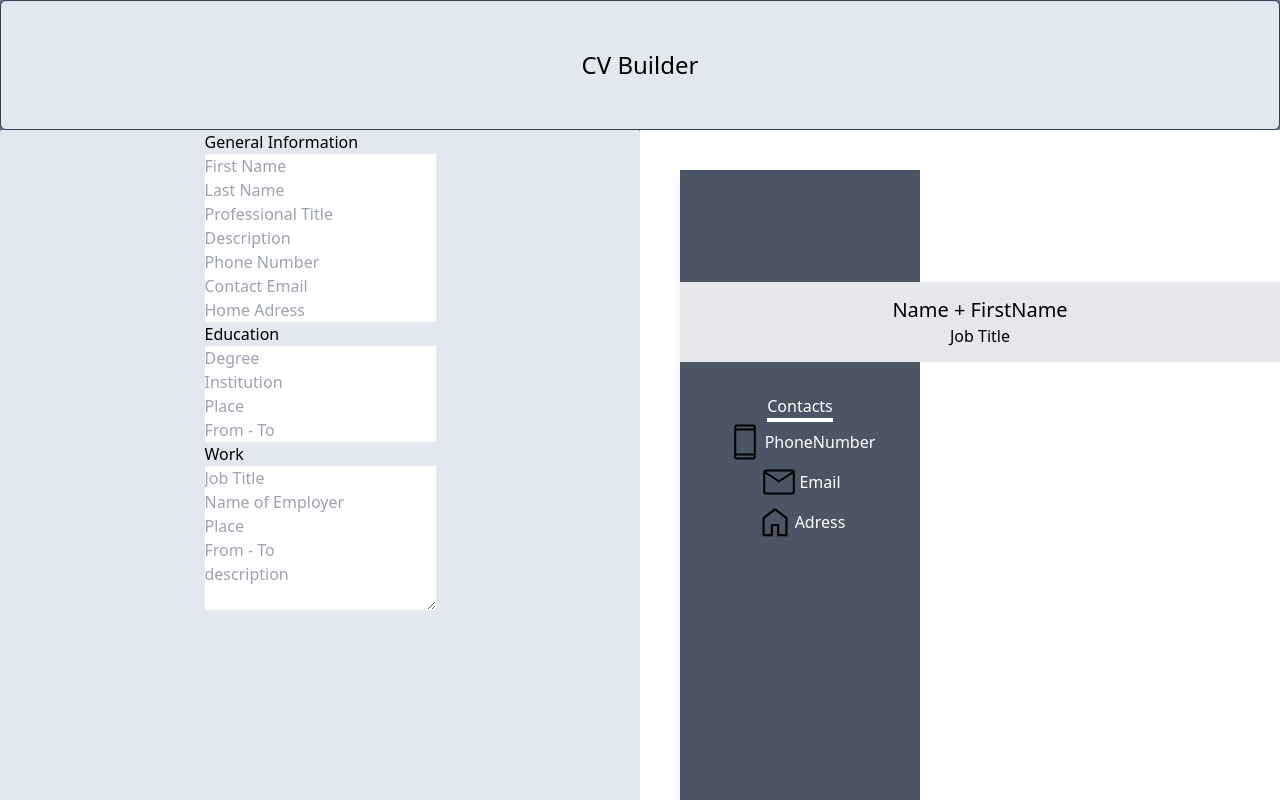
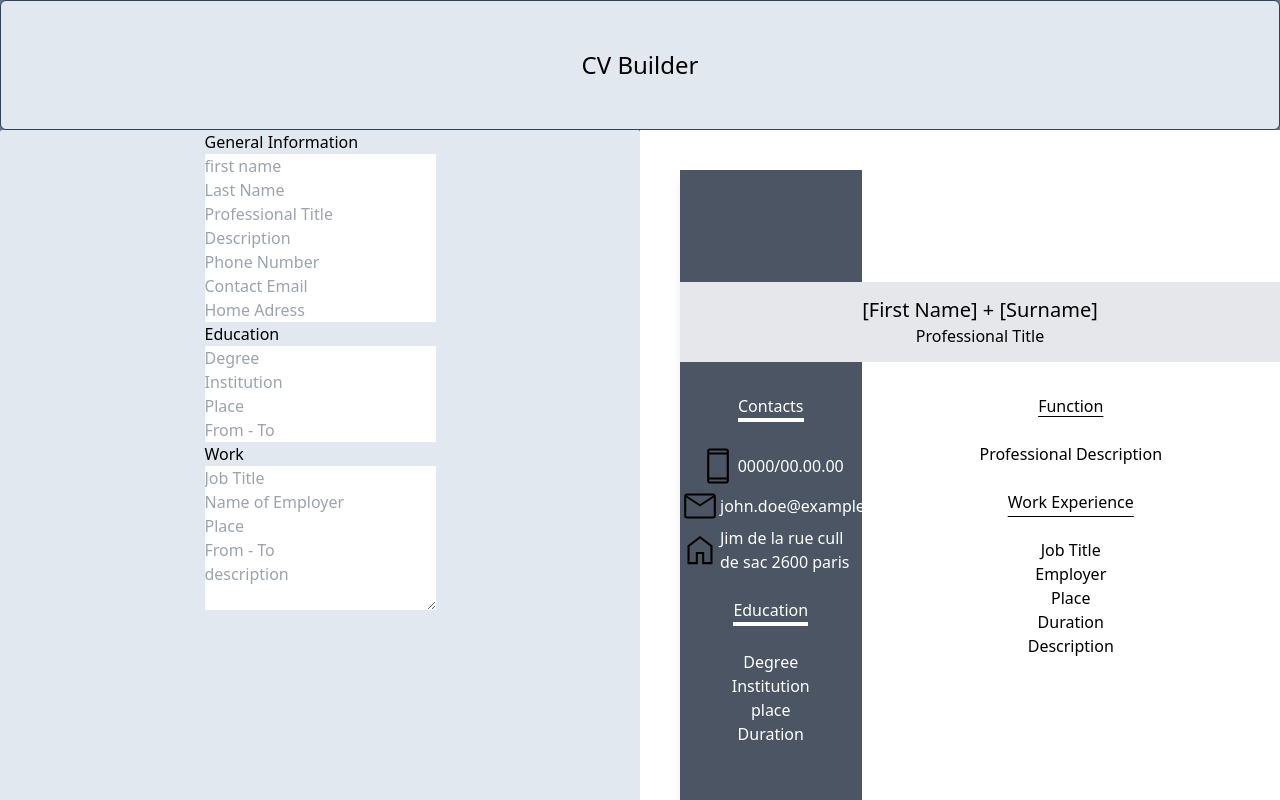
Before and after one commit to bdaneels/odin-cv, a React (Vite) app: page / in a window 1280 px wide. Shown: the top 800 px of the page. Built offline with nearby package versions, Linux system fonts and the light colour scheme.

Commit message:
add state to general info

```diff
--- a/src/App.jsx
+++ b/src/App.jsx
@@ -1,22 +1,56 @@
+import { useState } from "react";
 import "./App.css";
 import Header from "./components/header";
 import LeftPanel from "./components/leftpanel";
 import RightPanel from "./components/rightpanel";
 
 function App() {
+const [firstName, setFirstName] = useState('')
+const [lastName, setLastName] = useState('')
+const [profTitle, setProfTitle] = useState('')
+const [profDescription, setProfDescription] = useState('')
+const [phoneNumber, setPhoneNumber] = useState('')
+const [email, setEmail] = useState('')
+const [homeAdress, setHomeAdress] = useState('')
+
+
+
+
+
+
+
+
   return (
     <div className="flex flex-col bg-slate-500 h-screen w-screen justify-start">
-      <Header />
+      <Header  />
       <div className="flex w-full h-full">
-        <LeftPanel />
-        <RightPanel />
+        <LeftPanel
+        firstName = {firstName}
+        handleFirstName = {setFirstName}
+        lastName={lastName}
+        handleLastName={setLastName}
+        profTitle= {profTitle}
+        handleProfTitle={setProfTitle}
+        profDescription= {profDescription}
+        handleProfDescription={setProfDescription}
+        phoneNumber= {phoneNumber}
+        hanldePhoneNumber = {setPhoneNumber}
+        email={email}
+        handleEmail={setEmail}
+        homeAdress={homeAdress}
+        hanldeHomeAdress={setHomeAdress}
+
+        />
+        <RightPanel
+        firstName ={firstName}
+        lastName={lastName}
+        profTitle= {profTitle}
+        profDescription= {profDescription}
+        phoneNumber= {phoneNumber}
+        email={email}
+        homeAdress={homeAdress}
+        />
       </div>
-      {
-        //header
-        //div left to right
-        //form div
-        //cv div
-      }
     </div>
   );
 }
--- a/src/components/left/general.jsx
+++ b/src/components/left/general.jsx
@@ -1,16 +1,17 @@
 import "/src/App.css";
 
-export default function GeneralCard() {
+export default function GeneralCard({homeAdress,
+  hanldeHomeAdress, email, handleEmail, firstName, handleFirstName, lastName, handleLastName,handleProfTitle, profTitle, profDescription, handleProfDescription, phoneNumber, hanldePhoneNumber}) {
   return (
     <div className="flex flex-col">
       <h2>General Information</h2>
-      <input placeholder="First Name" />
-      <input placeholder="Last Name" />
-      <input placeholder="Professional Title" />
-      <input placeholder="Description" />
-      <input placeholder="Phone Number" />
-      <input placeholder="Contact Email" />
-      <input placeholder="Home Adress" />
+      <input value={firstName} onChange={(e) => handleFirstName(e.target.value)} placeholder='first name' />
+      <input value={lastName} onChange={(e) => handleLastName(e.target.value)} placeholder="Last Name" />
+      <input value={profTitle} onChange={(e) => handleProfTitle(e.target.value)}placeholder="Professional Title" />
+      <input value={profDescription} onChange={(e) => handleProfDescription(e.target.value)} placeholder="Description" />
+      <input value={phoneNumber} onChange={(e) => hanldePhoneNumber(e.target.value)} placeholder="Phone Number" />
+      <input value={email} onChange={(e) => handleEmail(e.target.value)} placeholder="Contact Email" />
+      <input value= {homeAdress} onChange={(e) => hanldeHomeAdress(e.target.value)} placeholder="Home Adress" />
     </div>
   );
 }
--- a/src/components/leftpanel.jsx
+++ b/src/components/leftpanel.jsx
@@ -3,10 +3,19 @@ import EducationCard from "./left/education";
 import GeneralCard from "./left/general";
 import WorkCard from "./left/work";
 
-function LeftPanel() {
+function LeftPanel({firstName, handleFirstName,lastName,handleLastName,
+  profTitle, handleProfTitle, profDescription, handleProfDescription, phoneNumber, hanldePhoneNumber, email, handleEmail, homeAdress, hanldeHomeAdress}) {
   return (
     <div className="h-full w-1/2 bg-slate-200 rounded-sm flex flex-col justify-start items-center">
-      <GeneralCard />
+      <GeneralCard firstName = {firstName} handleFirstName={handleFirstName} lastName={lastName} handleLastName={handleLastName} profTitle= {profTitle}
+        handleProfTitle={handleProfTitle} handleProfDescription = {handleProfDescription} profDescription = {profDescription}
+        phoneNumber= {phoneNumber}
+        hanldePhoneNumber = {hanldePhoneNumber}
+        email={email}
+        handleEmail={handleEmail}
+        homeAdress={homeAdress}
+        hanldeHomeAdress={hanldeHomeAdress}
+        />
       <EducationCard />
       <WorkCard />
     </div>
--- a/src/components/right/cv-header.jsx
+++ b/src/components/right/cv-header.jsx
@@ -1,10 +1,11 @@
 import "/src/App.css";
 
-export default function CVHeader() {
+export default function CVHeader({firstName, lastName, profTitle}) {
   return (
     <div className="absolute top-28 bg-gray-200 w-full h-20 flex flex-col items-center justify-center ">
-      <h2 className="text-xl">Name + FirstName</h2>
-      <p>Job Title</p>
+      <h2 className="text-xl"> {firstName != ''? firstName : '[First Name] +'} {lastName != '' ? lastName : '[Surname]'}</h2>
+      <p>{profTitle != '' ? profTitle : 'Professional Title'}</p>
     </div>
   );
 }
+//
--- /dev/null
+++ b/src/components/right/cv-main.jsx
@@ -0,0 +1,15 @@
+import WorkExperience from './experience'
+import '/src/App.css'
+
+export default function CVPage ({profDescription}){
+    return(
+        <div className='pt-56 w-full h-full'>
+            <h2 className='text-center underline underline-offset-4 mb-6'>Function</h2>
+            <div className='flex flex-col items-center'>
+                <span> {profDescription ? profDescription : 'Professional Description'}</span>
+
+            </div>
+        <WorkExperience></WorkExperience>
+        </div>
+    )
+}
--- a/src/components/right/cv-sidebar.jsx
+++ b/src/components/right/cv-sidebar.jsx
@@ -1,21 +1,24 @@
+import Education from "./education";
 import "/src/App.css";
 
-export default function SideBar() {
+export default function SideBar({phoneNumber, email, homeAdress}) {
   return (
     <div className="bg-gray-600 h-full w-2/5 flex flex-col text-white items-center">
       <div className="border-b-4 border-white pt-56">Contacts</div>
-      <div className="flex items-center">
+      <div className="flex items-center pt-6">
         <img className="fill-white " src="/src/components/svg/phone.svg"></img>
-        <span>PhoneNumber</span>
+        <span>{phoneNumber? phoneNumber : '0000/00.00.00'}</span>
       </div>
       <div className="flex items-center">
         <img className="fill-white " src="/src/components/svg/mail.svg"></img>
-        <span>Email</span>
+        <span>{email? email: 'john.doe@example.com'}</span>
       </div>
       <div className="flex items-center">
         <img className="fill-white " src="/src/components/svg/home.svg"></img>
-        <span>Adress</span>
+        <span>{homeAdress? homeAdress: 'Jim de la rue cull de sac 2600 paris'}</span>
       </div>
+      <div className="border-b-4 border-white pt-6 mb-6">Education</div>
+      <Education/>
     </div>
   );
 }
--- /dev/null
+++ b/src/components/right/education.jsx
@@ -0,0 +1,14 @@
+import "/src/App.css"
+
+export default function Education(){
+
+    return (
+        <>
+        <h2>Degree </h2>
+        <span>Institution</span>
+        <span>place</span>
+        <span>Duration</span>
+        </>
+    )
+
+}
--- /dev/null
+++ b/src/components/right/experience.jsx
@@ -0,0 +1,18 @@
+import '/src/App.css'
+
+export default function WorkExperience(){
+    return (
+        <>
+        <h2 className='underline underline-offset-8 text-center py-6'>Work Experience</h2>
+        <div className='flex flex-col items-center'>
+            <span>Job Title</span>
+            <span>Employer</span>
+            <span>Place</span>
+            <span>Duration</span>
+            <span>Description</span>
+
+        </div>
+        </>
+
+    )
+}
--- a/src/components/rightpanel.jsx
+++ b/src/components/rightpanel.jsx
@@ -1,13 +1,25 @@
 import "../App.css";
 import CVHeader from "./right/cv-header";
+import CVPage from "./right/cv-main";
 import SideBar from "./right/cv-sidebar";
 
-export default function RightPanel() {
+export default function RightPanel({firstName, lastName, profTitle, profDescription, phoneNumber, email, homeAdress}) {
   return (
     <div className="w-1/2 h-full bg-white">
       <div className=" m-10 h-[800px] w-[600px] sticky shadow-lg">
-        <CVHeader />
-        <SideBar />
+        <CVHeader
+        firstName = {firstName}
+        lastName = {lastName}
+        profTitle= {profTitle}/>
+        <div className="flex w-full h-full">
+          <SideBar
+          phoneNumber= {phoneNumber}
+          email={email}
+          homeAdress={homeAdress}
+          />
+          <CVPage
+          profDescription= {profDescription} />
+        </div>
       </div>
     </div>
   );
```
